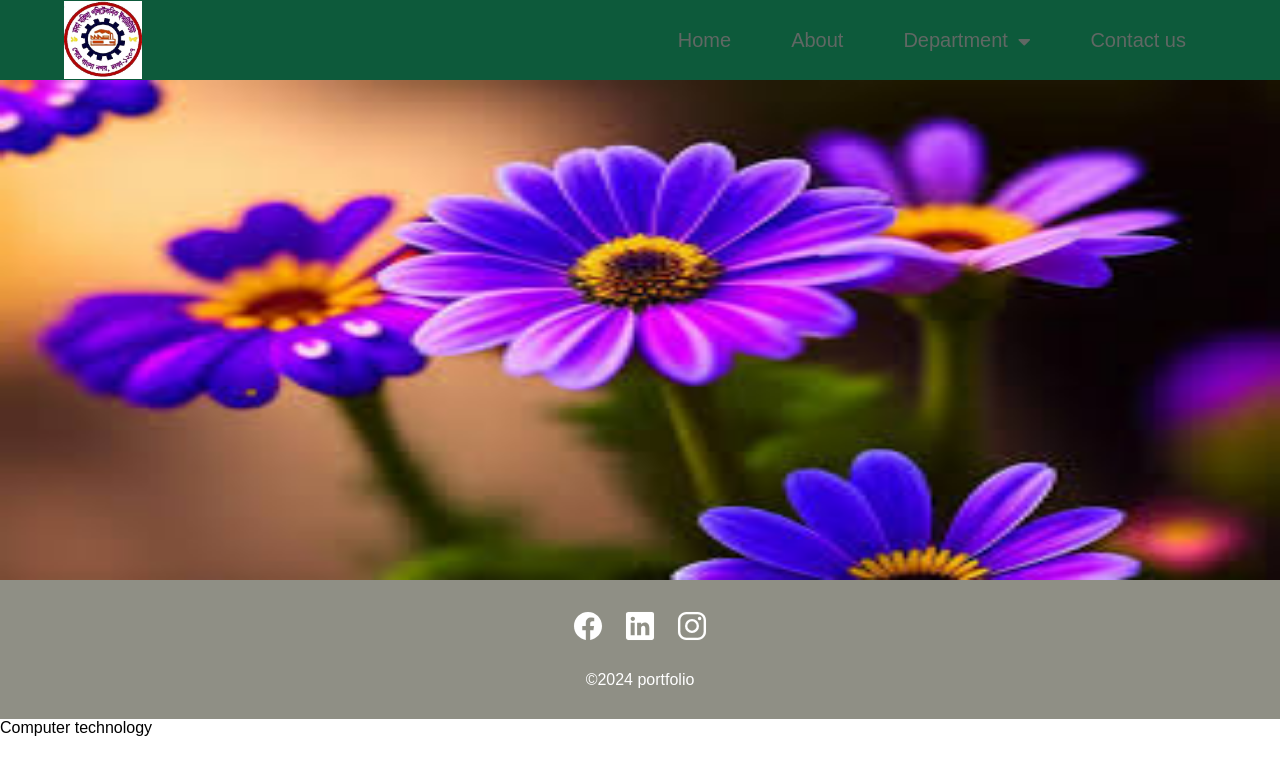
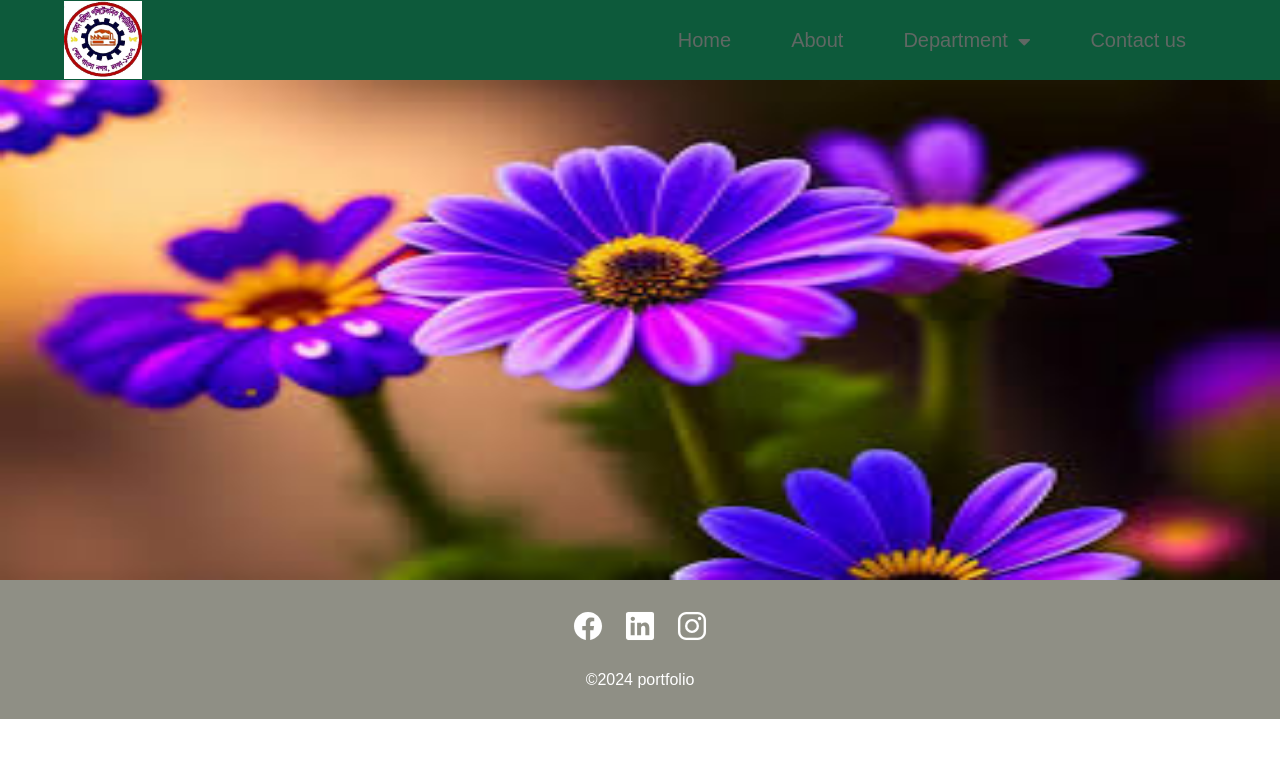
Before and after one commit to Marihamoni/akiba, a plain HTML site: page index.html in a window 1280 px wide. Drawn offline with nearby package versions, Linux system fonts and the light colour scheme.

Commit message:
remove p

```diff
--- a/index.html
+++ b/index.html
@@ -62,10 +62,5 @@
        <script type="module" src="https://unpkg.com/ionicons@5.5.2/dist/ionicons/ionicons.esm.js"></script>
        <script nomodule src="https://unpkg.com/ionicons@5.5.2/dist/ionicons/ionicons.js"></script>
 
-
-<p> Computer technology</p>
-
-
-
    </body>
 </html>
```
